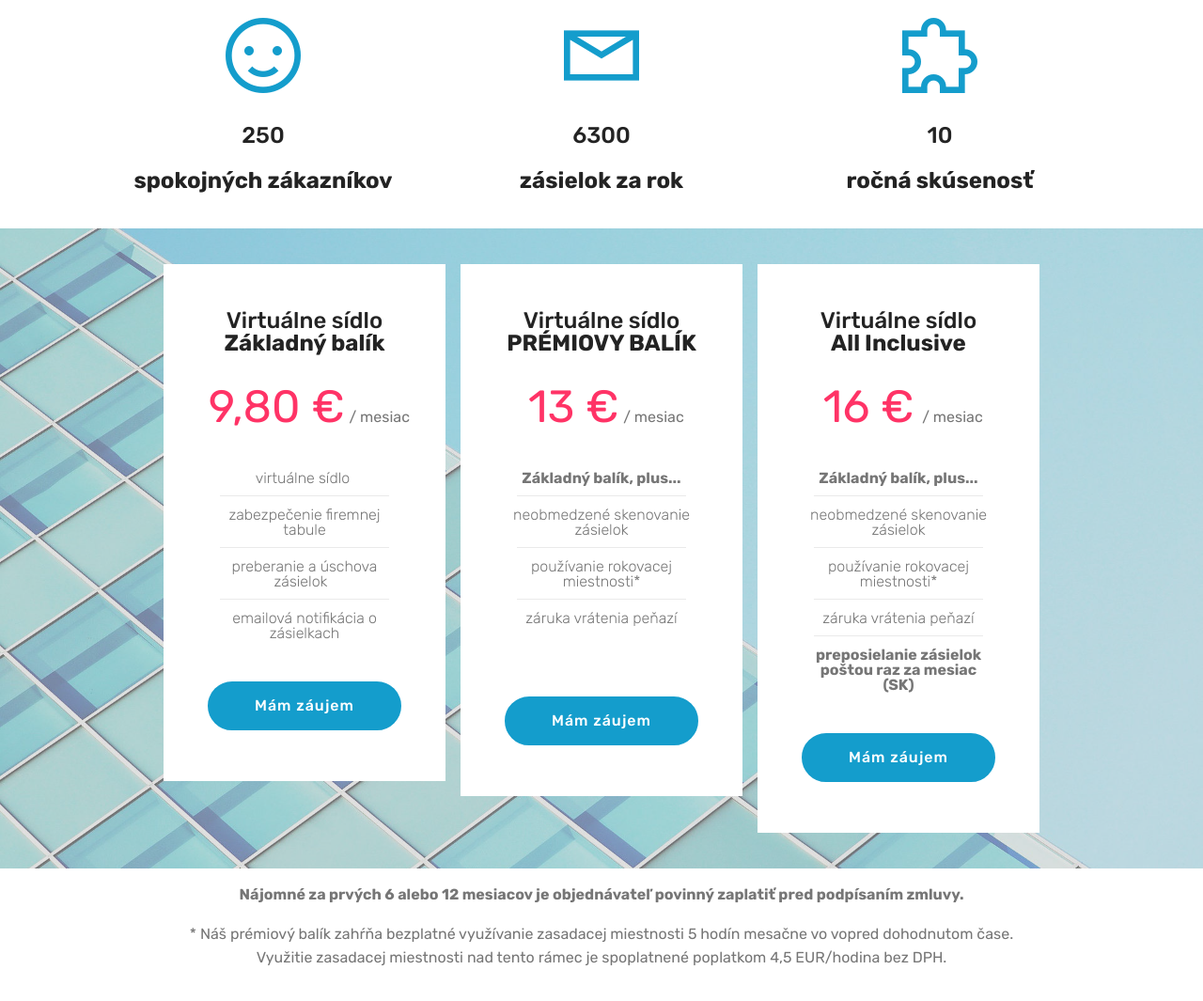
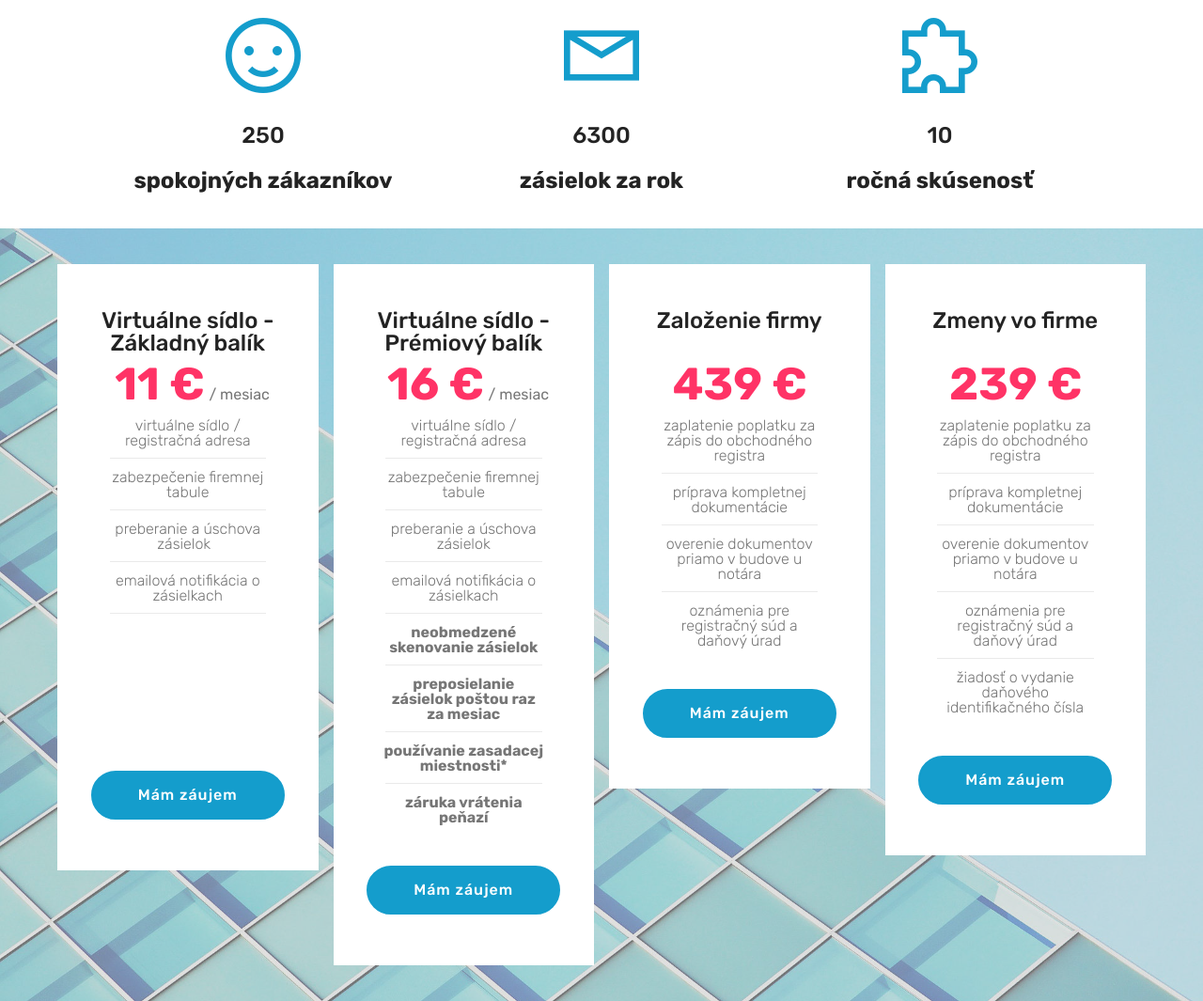
Before and after one commit to szekhelyszolgalat/bratislavasidlo-sk, a plain HTML site: page index.html in a window 1280 px wide. Shown: the part 1146-2211 px from the top of the page at 94% size. Drawn offline with Linux system fonts and the light colour scheme; files whose address does not match are found by name.

Commit message:
create github pages

```diff
--- a/assets/mobirise/css/mbr-additional.css
+++ b/assets/mobirise/css/mbr-additional.css
@@ -1878,15 +1878,15 @@ body {
   color: #232323;
   text-align: center;
 }
-.cid-rwEJmqQhYo {
+.cid-rB0CsKajGe {
   padding-top: 30px;
   padding-bottom: 30px;
   background-image: url("../../../assets/images/mbr-1-1920x1279.jpg");
 }
-.cid-rwEJmqQhYo .list-group-item {
+.cid-rB0CsKajGe .list-group-item {
   padding: .75rem 3.25rem;
 }
-.cid-rwEJmqQhYo .plan {
+.cid-rB0CsKajGe .plan {
   word-break: break-word;
   position: relative;
   max-width: 300px;
@@ -1894,13 +1894,13 @@ body {
   padding-left: 0;
   color: #767676;
 }
-.cid-rwEJmqQhYo .plan .list-group-item {
+.cid-rB0CsKajGe .plan .list-group-item {
   position: relative;
   -webkit-justify-content: center;
   justify-content: center;
   border: 0;
 }
-.cid-rwEJmqQhYo .plan .list-group-item::after {
+.cid-rB0CsKajGe .plan .list-group-item::after {
   position: absolute;
   bottom: 0;
   left: 20%;
@@ -1909,34 +1909,34 @@ body {
   content: "";
   background-color: #eaeaea;
 }
-.cid-rwEJmqQhYo .plan .list-group-item:last-child::after {
+.cid-rB0CsKajGe .plan .list-group-item:last-child::after {
   display: none;
 }
-.cid-rwEJmqQhYo .plan-header {
+.cid-rB0CsKajGe .plan-header {
   padding-left: 1rem;
   padding-right: 1rem;
 }
-.cid-rwEJmqQhYo .plan-header,
-.cid-rwEJmqQhYo .plan-body {
+.cid-rB0CsKajGe .plan-header,
+.cid-rB0CsKajGe .plan-body {
   background-color: #fff;
 }
-.cid-rwEJmqQhYo .price-figure {
+.cid-rB0CsKajGe .price-figure {
   font-weight: 700;
   color: #ff3366;
 }
-.cid-rwEJmqQhYo .price-value {
+.cid-rB0CsKajGe .price-value {
   font-weight: 700;
   vertical-align: top;
 }
 @media (max-width: 550px) {
-  .cid-rwEJmqQhYo .price-figure {
+  .cid-rB0CsKajGe .price-figure {
     font-size: 4.25rem;
   }
 }
-.cid-rwEJmqQhYo UL {
+.cid-rB0CsKajGe UL {
   text-align: center;
 }
-.cid-rwEJmqQhYo .plan-title {
+.cid-rB0CsKajGe .plan-title {
   color: #232323;
 }
 .cid-rxdZHKaHUb {
--- a/index.html
+++ b/index.html
@@ -260,7 +260,7 @@
    </div>
 </section>
 
-<section class="pricing-table1 cid-rwEJmqQhYo" id="pricing-tables1-16">
+<section class="pricing-table1 cid-rB0CsKajGe" id="pricing-tables1-1c">
 
 
 
@@ -269,13 +269,13 @@
     <div class="container">
         <div class="media-container-row">
 
-            <div class="plan col-12 mx-2 my-2 justify-content-center col-lg-4">
+            <div class="plan col-12 mx-2 my-2 justify-content-center col-lg-3">
                 <div class="plan-header text-center pt-5">
-                    <h3 class="plan-title mbr-fonts-style display-5">Virtuálne sídlo<br><strong>Základný balík</strong><br><br><strong>
-</strong></h3>
+                    <h3 class="plan-title mbr-fonts-style display-5">Virtuálne sídlo - Základný balík
+</h3>
                     <div class="plan-price">
                         <span class="price-value mbr-fonts-style display-5">&nbsp;</span>
-                        <span class="price-figure mbr-fonts-style display-2"><span style="font-weight: normal;">9,80 €</span></span>
+                        <span class="price-figure mbr-fonts-style display-2">11 €</span>
                         <small class="price-term mbr-fonts-style display-7">
                             / mesiac</small>
                     </div>
@@ -283,19 +283,20 @@
                 <div class="plan-body pb-5">
                     <div class="plan-list align-center">
                         <ul class="list-group list-group-flush mbr-fonts-style display-4">
-                            <li class="list-group-item"><span style="font-size: 1rem;"><br><br>virtuálne sídlo&nbsp;</span><br></li><li class="list-group-item"><span style="font-size: 1rem;">zabezpečenie firemnej tabule</span><br></li><li class="list-group-item"><span style="font-size: 1rem;">preberanie a úschova zásielok &nbsp;</span></li><li class="list-group-item">emailová notifikácia o zásielkach</li>
+                            <li class="list-group-item"><span style="font-size: 1rem;">virtuálne sídlo / registračná adresa</span></li><li class="list-group-item"><span style="font-size: 1rem;">zabezpečenie firemnej tabule</span><br></li><li class="list-group-item"><span style="font-size: 1rem;">preberanie a úschova zásielok &nbsp;</span></li><li class="list-group-item">emailová notifikácia o zásielkach</li><li class="list-group-item"><br><br><br><br><br><br><br></li>
                         </ul>
                     </div>
                     <div class="mbr-section-btn text-center pt-4"><a href="index.html#formbuilder-q" class="btn btn-primary display-4">Mám záujem</a></div>
                 </div>
             </div>
 
-            <div class="plan col-12 mx-2 my-2 justify-content-center col-lg-4">
+            <div class="plan col-12 mx-2 my-2 justify-content-center col-lg-3">
                 <div class="plan-header text-center pt-5">
-                    <h3 class="plan-title mbr-fonts-style display-5">Virtuálne sídlo<br><strong>PRÉMIOVY BALÍK</strong><br><strong><br></strong></h3>
+                    <h3 class="plan-title mbr-fonts-style display-5">Virtuálne sídlo - Prémiový balík
+</h3>
                     <div class="plan-price">
                         <span class="price-value mbr-fonts-style display-5">&nbsp;</span>
-                        <span class="price-figure mbr-fonts-style display-2"><span style="font-weight: normal;">13 €</span></span>
+                        <span class="price-figure mbr-fonts-style display-2">16 €</span>
                         <small class="price-term mbr-fonts-style display-7">
                             / mesiac</small>
                     </div>
@@ -303,38 +304,56 @@
                 <div class="plan-body pb-5">
                     <div class="plan-list align-center">
                         <ul class="list-group list-group-flush mbr-fonts-style display-4">
-                            <li class="list-group-item"><strong><br><br>Základný balík, plus...</strong><br></li><li class="list-group-item"><span style="font-size: 1rem;">neobmedzené skenovanie zásielok</span></li><li class="list-group-item"><span style="font-size: 1rem;">používanie rokovacej miestnosti*</span><br></li><li class="list-group-item">záruka vrátenia peňazí<br><br><br></li>
+                            <li class="list-group-item"><span style="font-size: 1rem;">virtuálne sídlo / registračná adresa</span></li><li class="list-group-item"><span style="font-size: 1rem;">zabezpečenie firemnej tabule</span><br></li><li class="list-group-item">preberanie a úschova zásielok
+</li><li class="list-group-item">emailová notifikácia o zásielkach
+</li><li class="list-group-item"><strong>neobmedzené skenovanie zásielok</strong></li><li class="list-group-item"><strong>preposielanie zásielok poštou raz za mesiac</strong></li><li class="list-group-item"><strong>používanie zasadacej miestnosti*</strong></li><li class="list-group-item"><strong>záruka vrátenia peňazí</strong></li>
                         </ul>
                     </div>
                     <div class="mbr-section-btn text-center pt-4"><a href="index.html#formbuilder-q" class="btn btn-primary display-4">Mám záujem</a></div>
                 </div>
             </div>
 
-            <div class="plan col-12 mx-2 my-2 justify-content-center col-lg-4">
+            <div class="plan col-12 mx-2 my-2 justify-content-center col-lg-3">
                 <div class="plan-header text-center pt-5">
-                    <h3 class="plan-title mbr-fonts-style display-5">Virtuálne sídlo<br><strong>All Inclusive</strong><br><strong><br></strong></h3>
+                    <h3 class="plan-title mbr-fonts-style display-5">Založenie firmy<br><br></h3>
                     <div class="plan-price">
                         <span class="price-value mbr-fonts-style display-5">&nbsp;</span>
-                        <span class="price-figure mbr-fonts-style display-2"><span style="font-weight: normal;">
-                            16 €</span></span>
-                        <small class="price-term mbr-fonts-style display-7">&nbsp;/ mesiac</small>
+                        <span class="price-figure mbr-fonts-style display-2">
+                            439 €</span>
+                        <small class="price-term mbr-fonts-style display-7">&nbsp;</small>
                     </div>
                 </div>
                 <div class="plan-body pb-5">
                     <div class="plan-list align-center">
                         <ul class="list-group list-group-flush mbr-fonts-style display-4">
-                            <li class="list-group-item"><span style="font-size: 1rem;"><strong><br><br>Základný balík, plus...
-</strong></span></li><li class="list-group-item"><span style="font-size: 1rem;">neobmedzené skenovanie zásielok
-</span></li><li class="list-group-item"><span style="font-size: 1rem;">používanie rokovacej miestnosti*
-</span></li><li class="list-group-item"><span style="font-size: 1rem;">záruka vrátenia peňazí</span></li><li class="list-group-item"><span style="font-size: 1rem;"><strong>preposielanie zásielok poštou raz za mesiac
- (SK)</strong></span></li>
+                            <li class="list-group-item">zaplatenie poplatku za zápis do obchodného registra</li><li class="list-group-item"><span style="font-size: 1rem;">príprava kompletnej dokumentácie</span></li><li class="list-group-item"><span style="font-size: 1rem;">overenie dokumentov priamo v budove u notára</span></li><li class="list-group-item"><span style="font-size: 1rem;">oznámenia pre registračný súd a daňový úrad</span><br></li>
                         </ul>
                     </div>
                     <div class="mbr-section-btn text-center pt-4"><a href="index.html#formbuilder-q" class="btn btn-primary display-4">Mám záujem</a></div>
                 </div>
             </div>
 
-
+            <div class="plan col-12 mx-2 my-2 justify-content-center col-lg-3">
+                <div class="plan-header text-center pt-5">
+                    <h3 class="plan-title mbr-fonts-style display-5">Zmeny vo firme<br><br></h3>
+                    <div class="plan-price">
+                        <span class="price-value mbr-fonts-style display-5">&nbsp;</span>
+                        <span class="price-figure mbr-fonts-style display-2">
+                            239 €</span>
+                        <small class="price-term mbr-fonts-style display-7">&nbsp;</small>
+                    </div>
+                </div>
+                <div class="plan-body pb-5">
+                    <div class="plan-list align-center">
+                        <ul class="list-group list-group-flush mbr-fonts-style display-4">
+                            <li class="list-group-item">zaplatenie poplatku za zápis do obchodného registra
+</li><li class="list-group-item">príprava kompletnej dokumentácie
+</li><li class="list-group-item"><span style="font-size: 1rem;">overenie dokumentov priamo v budove u notára</span></li><li class="list-group-item"><span style="font-size: 1rem;">oznámenia pre registračný súd a daňový úrad</span><br></li><li class="list-group-item">žiadosť o vydanie daňového identifikačného čísla</li>
+                        </ul>
+                    </div>
+                    <div class="mbr-section-btn text-center pt-4"><a href="index.html#formbuilder-q" class="btn btn-primary display-4">Mám záujem</a></div>
+                </div>
+            </div>
         </div>
     </div>
 </section>
@@ -486,7 +505,7 @@
         <div class="row">
             <div class="col-lg-8 mx-auto mbr-form" data-form-type="formoid">
 <!--Formbuilder Form-->
-<form action="https://mobirise.com/" method="POST" class="mbr-form form-with-styler" data-form-title="Kontaktný formulár - bratislavasidlo.sk"><input type="hidden" name="email" data-form-email="true" value="N1odBAQRd7wN1yZBudST2YnTb15JODDjyqB1/6TiGWzMAu2GTLCIAcXkDawoEo0ra3wiYLlnySRON90lWtuuKwGEsW9EmbrCPy7YRsY7pop05fcTsze42WS44oPB19X7">
+<form action="https://mobirise.com/" method="POST" class="mbr-form form-with-styler" data-form-title="Kontaktný formulár - bratislavasidlo.sk"><input type="hidden" name="email" data-form-email="true" value="HJdI59X2eGE3GqP/rmqh5T+imRADTDLR+/MhnNqEDMsEuCMYjZcRmSgs90Xw8/xHPqPMlh99mkCv4xAfikFvNmWUhKI6h8AQObsKMI7QFp4uud1zhX4OwvFQeAFuKDm5">
 <div class="form-row">
 <div hidden="hidden" data-form-alert="" class="alert alert-success col-12">Ďakujeme za vyplnenie, náš kolega Vás bude čoskoro kontaktovať !</div>
 <div hidden="hidden" data-form-alert-danger="" class="alert alert-danger col-12">Oops...! some problem!</div>
@@ -644,7 +663,7 @@
 <br>DIČ: 2024142747<br><br><br></p>
             </div>
             <div class="col-12 col-md-6">
-                <div class="google-map"><iframe frameborder="0" style="border:0" src="https://www.google.com/maps/embed/v1/place?key=AIzaSyCy9r70T3NYf3PhvVflTo0_zdif2_IoIYs&amp;q=place_id:ChIJY8DE_EOJbEcRciR6X2xH2Kw" allowfullscreen=""></iframe></div>
+                <div class="google-map"><iframe frameborder="0" style="border:0" src="https://www.google.com/maps/embed/v1/place?key=AIzaSyAEIpgj38KyLFELm2bK9Y7krBkz1K-cMq8&amp;q=place_id:ChIJY8DE_EOJbEcRciR6X2xH2Kw" allowfullscreen=""></iframe></div>
             </div>
         </div>
         <div class="footer-lower">
```
Also changed, not shown: 1 other file.
